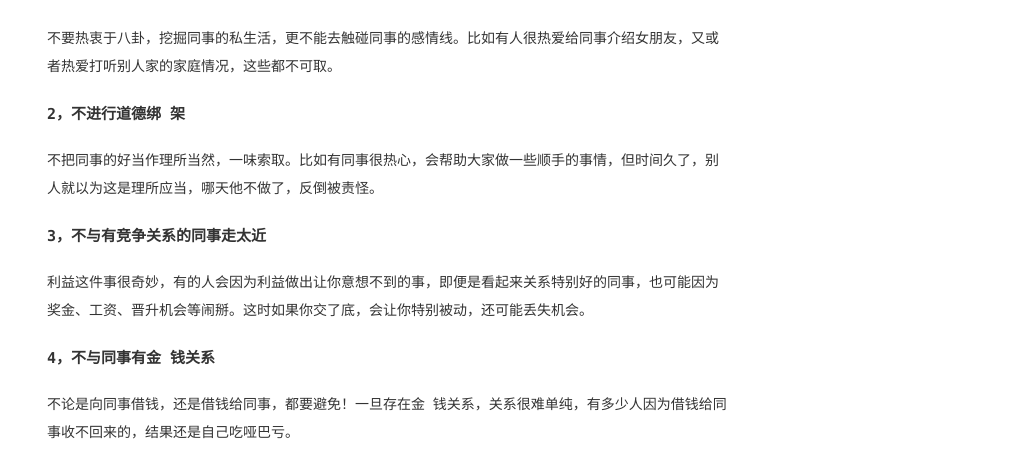
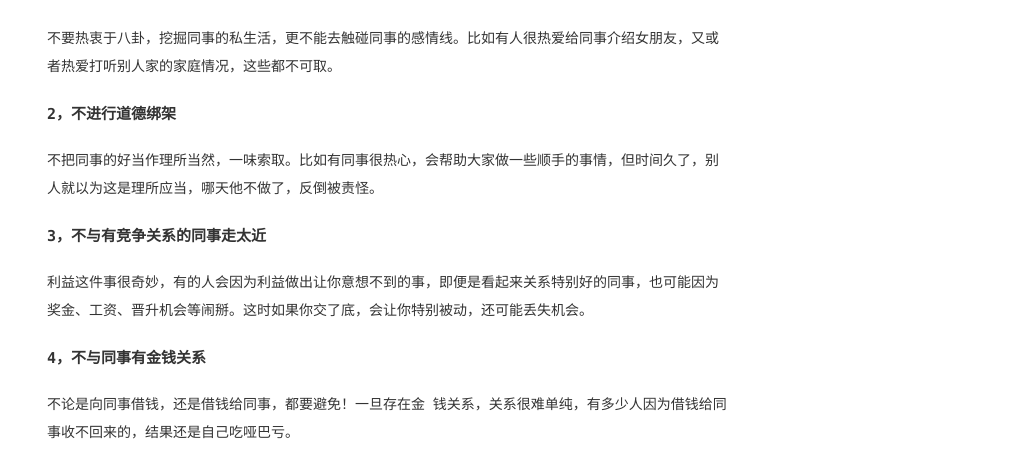
Before and after one commit to yoyofee/yoyofee.github.io, a Jekyll site: the page built from _posts/2021-03-11-0902-同事间有必要交心吗？.md, in a window 1280 px wide. Shown: the part 363-817 px from the top of the page, without its empty margins (253-1280 px from the left). Built offline with Jekyll 4.4.1, drawn with Linux system fonts in a browser that asks for light colours; comment, search, counter and statistics services are not loaded.

```diff
--- a/_posts/2021-03-11-0902-同事间有必要交心吗？.md
+++ b/_posts/2021-03-11-0902-同事间有必要交心吗？.md
@@ -10,13 +10,13 @@ categories: [职场]
 ## 1，不过问隐私
 不要热衷于八卦，挖掘同事的私生活，更不能去触碰同事的感情线。比如有人很热爱给同事介绍女朋友，又或者热爱打听别人家的家庭情况，这些都不可取。
 
-### 2，不进行道德绑 架
+### 2，不进行道德绑架
 不把同事的好当作理所当然，一味索取。比如有同事很热心，会帮助大家做一些顺手的事情，但时间久了，别人就以为这是理所应当，哪天他不做了，反倒被责怪。
 
 ### 3，不与有竞争关系的同事走太近
 利益这件事很奇妙，有的人会因为利益做出让你意想不到的事，即便是看起来关系特别好的同事，也可能因为奖金、工资、晋升机会等闹掰。这时如果你交了底，会让你特别被动，还可能丢失机会。
 
-### 4，不与同事有金 钱关系
+### 4，不与同事有金钱关系
 不论是向同事借钱，还是借钱给同事，都要避免！一旦存在金 钱关系，关系很难单纯，有多少人因为借钱给同事收不回来的，结果还是自己吃哑巴亏。
 
 ### 5，不跟同事吐槽
```
